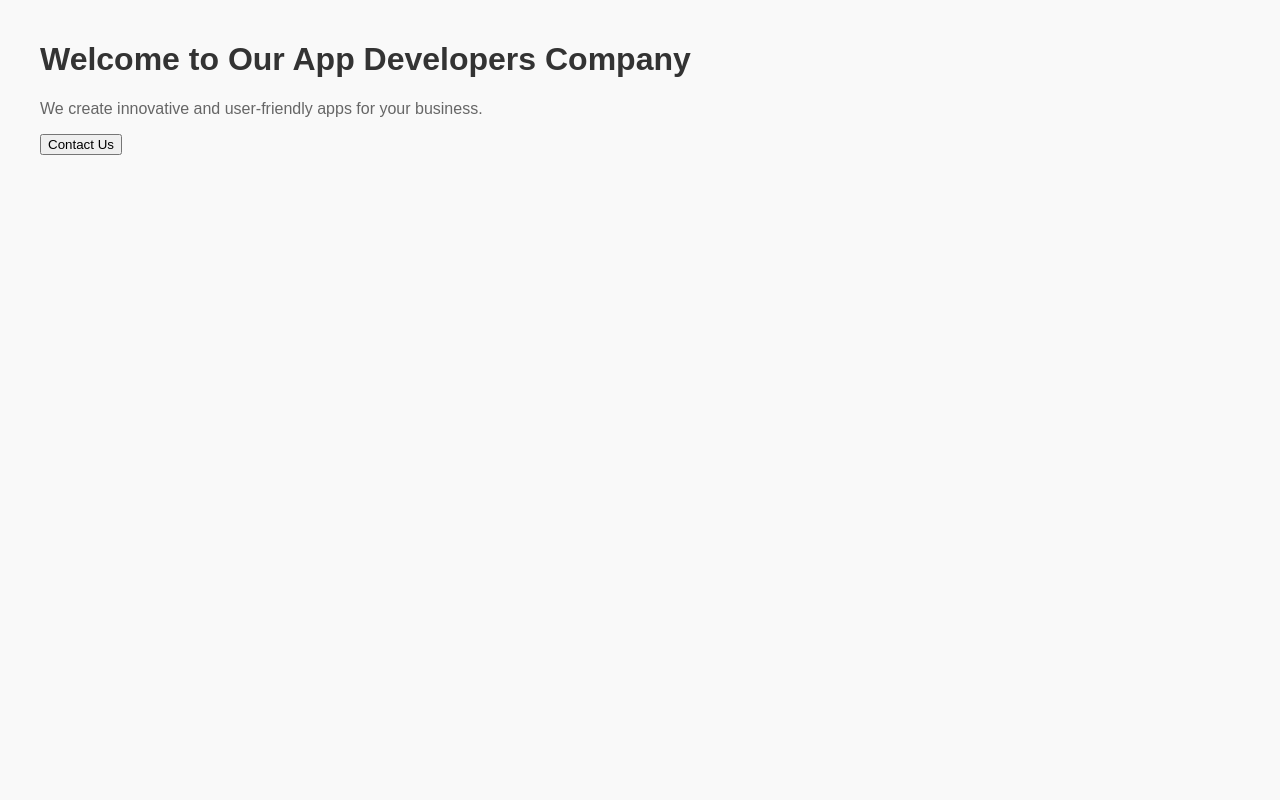
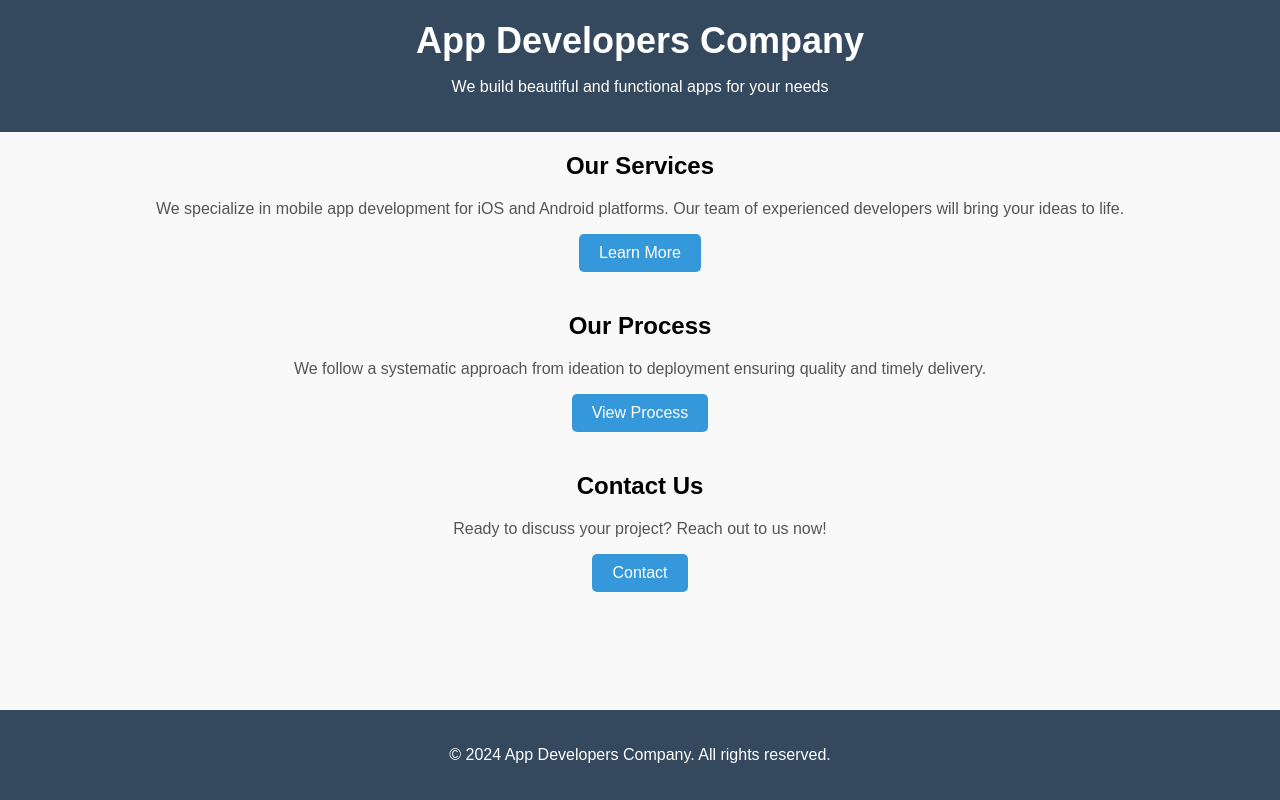
Before and after one commit to dubirot/index, a plain HTML site: page index.html in a window 1280 px wide. Drawn offline with Linux system fonts and the light colour scheme.

Commit message:
Update index.html

```diff
--- a/index.html
+++ b/index.html
@@ -5,39 +5,86 @@
 <meta name="viewport" content="width=device-width, initial-scale=1.0">
 <title>App Developers Company</title>
 <style>
-        /* Basic styling */
   body {
     font-family: Arial, sans-serif;
-            background-color: #f9f9f9;
     margin: 0;
     padding: 0;
+    background-color: #f9f9f9;
+  }
+  header {
+    background-color: #34495e;
+    color: #fff;
+    padding: 20px 0;
+    text-align: center;
+  }
+  h1 {
+    margin: 0;
+    font-size: 36px;
   }
   .container {
     max-width: 1200px;
-            margin: 0 auto;
-            padding: 20px;
+    margin: 20px auto;
+    padding: 0 20px;
   }
-        h1 {
-            color: #333;
+  .section {
+    margin-bottom: 40px;
+    text-align: center;
   }
-        p {
-            color: #666;
+  .section h2 {
+    font-size: 24px;
+    margin-bottom: 20px;
   }
-        /* Add more styles as needed */
-
-        /* JavaScript (optional) */
-        <script>
-            // Your JavaScript code goes here
-            // For example, you can add interactivity or form validation
-        </script>
+  .section p {
+    font-size: 16px;
+    color: #555;
+  }
+  .btn {
+    display: inline-block;
+    background-color: #3498db;
+    color: #fff;
+    padding: 10px 20px;
+    text-decoration: none;
+    border-radius: 5px;
+    transition: background-color 0.3s ease;
+  }
+  .btn:hover {
+    background-color: #2980b9;
+  }
+  footer {
+    background-color: #34495e;
+    color: #fff;
+    text-align: center;
+    padding: 20px 0;
+    position: fixed;
+    bottom: 0;
+    width: 100%;
+  }
 </style>
 </head>
 <body>
+<header>
+  <h1>App Developers Company</h1>
+  <p>We build beautiful and functional apps for your needs</p>
+</header>
 <div class="container">
-        <h1>Welcome to Our App Developers Company</h1>
-        <p>We create innovative and user-friendly apps for your business.</p>
-        <button onclick="window.location.href = 'contact.html';">Contact Us</button>
-        <!-- Add more sections, features, and content here -->
+  <section class="section">
+    <h2>Our Services</h2>
+    <p>We specialize in mobile app development for iOS and Android platforms. Our team of experienced developers will bring your ideas to life.</p>
+    <a href="#" class="btn">Learn More</a>
+  </section>
+  <section class="section">
+    <h2>Our Process</h2>
+    <p>We follow a systematic approach from ideation to deployment ensuring quality and timely delivery.</p>
+    <a href="#" class="btn">View Process</a>
+  </section>
+  <section class="section">
+    <h2>Contact Us</h2>
+    <p>Ready to discuss your project? Reach out to us now!</p>
+    <a href="#" class="btn">Contact</a>
+  </section>
 </div>
+<footer>
+  <p>&copy; 2024 App Developers Company. All rights reserved.</p>
+</footer>
 </body>
 </html>
```
Lines whose indentation alone changed are shown as unchanged.
